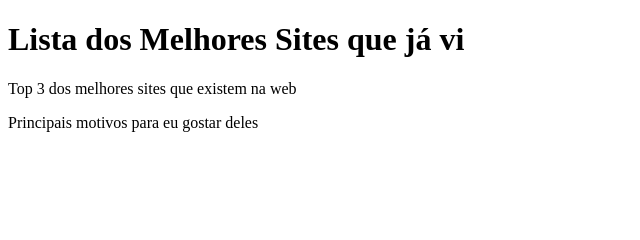
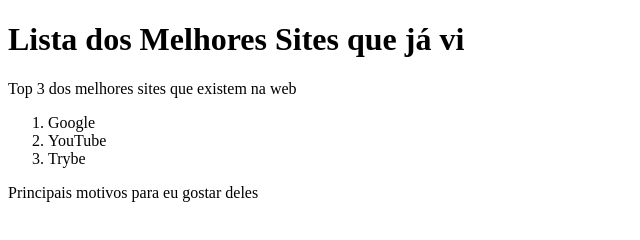
Before and after one commit to ferreirawdev/trybe-exercicios, a plain HTML site: page fundamentos/bloco-03/dia-03/index3.html in a window 1280 px wide. Shown: the whole page, without its empty margins (0-640 px from the left). Drawn offline with Linux system fonts and the light colour scheme.

Commit message:
adiciona lista ordenada

```diff
--- a/fundamentos/bloco-03/dia-03/index3.html
+++ b/fundamentos/bloco-03/dia-03/index3.html
@@ -4,13 +4,18 @@
   <head>
     <meta charset="UTF-8">
     <title>Agrupando Seletores</title>
-    <link rel="stylesheet" href="style.css">
+    <link rel="stylesheet" href="style3.css">
   </head>
 
   <body>
 
     <h1>Lista dos Melhores Sites que já vi</h1>
     <p>Top 3 dos melhores sites que existem na web</p>
+    <ol>
+        <li>Google</li>
+        <li>YouTube</li>
+        <li>Trybe</li>
+    </ol>
     <p>Principais motivos para eu gostar deles</p>
 
   </body>
```
